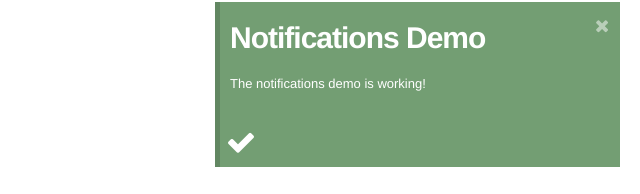
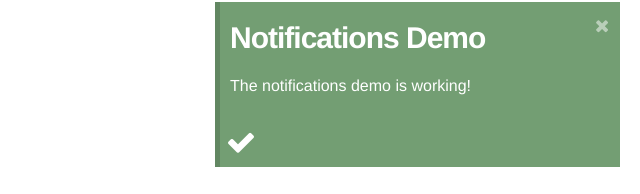
Before and after one commit to bitofxyz/ngnotification, a website: page demo.html in a window 1280 px wide. Shown: the part 603-797 px from the top of the page, 640-1280 px from the left. Drawn offline with nearby package versions, Linux system fonts and the light colour scheme.

Commit message:
font size

```diff
--- a/bower.json
+++ b/bower.json
@@ -3,10 +3,14 @@
     "name": "https://github.com/guoyinfeng"
   },
   "name": "ngnotification",
-  "version": "0.0.7",
+  "version": "0.0.8",
   "main": "notification.js",
   "ignore": [
     "/.idea",
+    "demo.html",
+    "demo.css",
+    "demo.js",
+    "doc",
     "**/.*",
     "node_modules",
     "components"
--- a/notification.css
+++ b/notification.css
@@ -42,7 +42,8 @@
 }
 
 .bigBox p {
-    font-size: 13px;
+    /*font-size: 13px;*/
+    font-size: 16px;
     margin-top: 10px
 }
 
```
